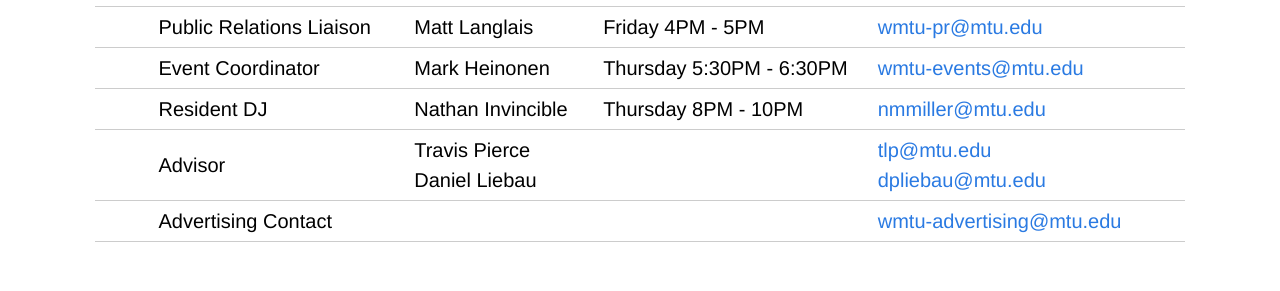
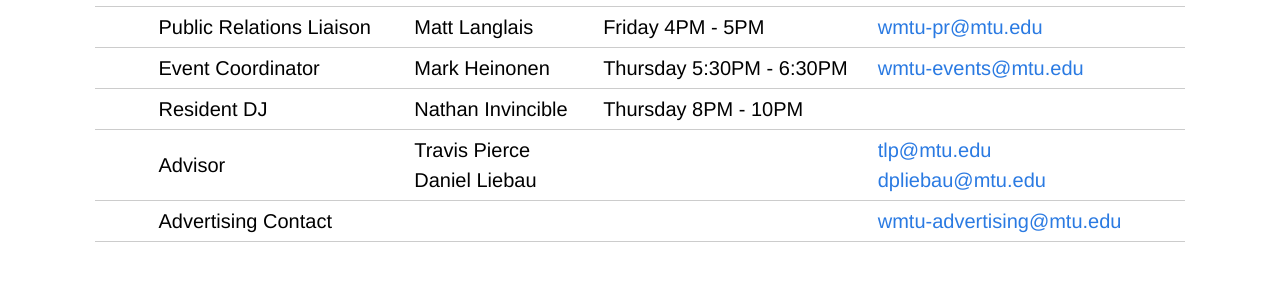
Before and after one commit to WMTU/wmtu.mtu.edu, a Jekyll site: the page built from index.html, in a window 1280 px wide. Shown: the part 1359-1650 px from the top of the page. Built offline with Jekyll 4.4.1, drawn with Linux system fonts in a browser that asks for light colours; comment, search, counter and statistics services are not loaded.

```diff
--- a/index.html
+++ b/index.html
@@ -197,7 +197,7 @@
           Thursday 8PM - 10PM
         </td>
         <td>
-          <a href="mailto:nmmiller@mtu.edu">nmmiller@mtu.edu</a>
+          &nbsp;
         </td>
       </tr>
       <tr>
```
